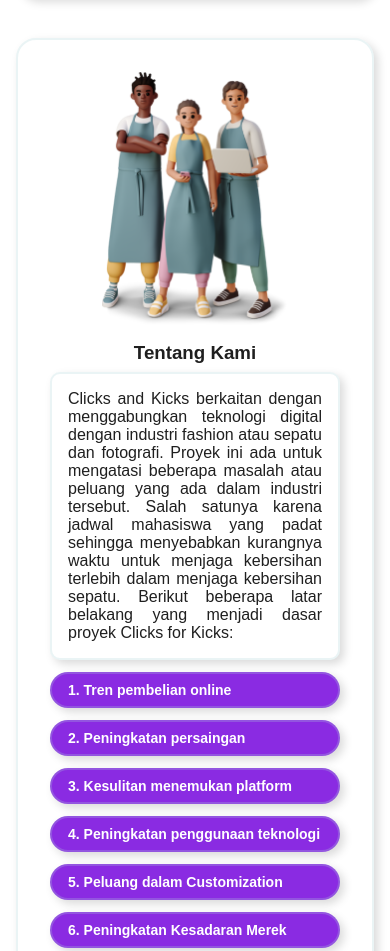
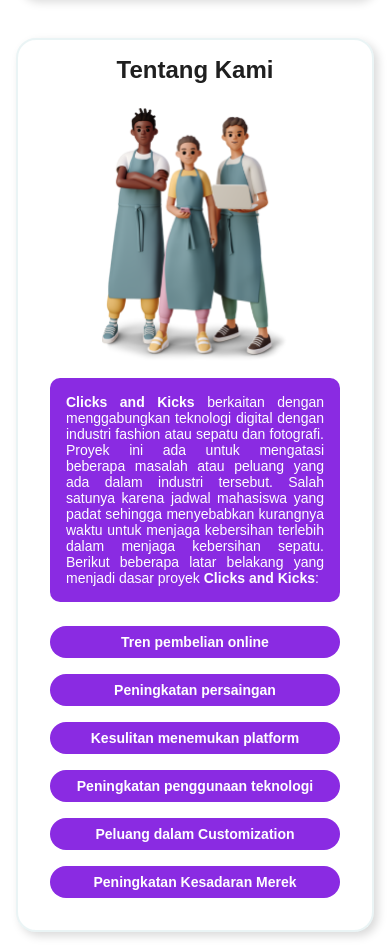
Before and after one commit to SoLiDinity/cfk-beta, a website built with webpack: page src/templates/index.html in a window 390 px wide. Shown: the part 551-1502 px from the top of the page. Built offline with nearby package versions, Linux system fonts and the light colour scheme; files whose address does not match are found by name.

Commit message:
Updated the HTML and CSS to current progress

```diff
--- a/src/styles/main.css
+++ b/src/styles/main.css
@@ -213,47 +213,60 @@
 
 /*About Section*/
 
-#aboutSection {
+#aboutSection h1{
+  color: var(--secondary);
+  margin-bottom: .5rem;
+  font-size: 24px;
+  text-align: center;
+}
+
+.about-container{
+  width: 100%;
   display: grid;
   grid-template-columns: 1fr 2fr;
   align-items: center;
   justify-content: center;
 }
 
-#aboutSection img{
+.about-container img{
   width: 80%;
+  min-width: 00px;
   padding: 1rem 1vw;
 }
 
-#aboutSection h1{
-  margin-bottom: .5rem;
+.about-container article p{
+  padding: 1rem;
+  border-radius: 10px;
+  background-color: var(--accent-color);
+  color: white;
+  font-size: clamp(14px, 1vw, 800px);
+  text-align: justify;
 }
 
-#aboutSection article p{
-  padding: 1rem;
-  border-radius: 10px;
-  color: var(--secondary);
-  box-shadow: 4px 4px 10px rgb(0, 0, 0, 0.15);
-  border: 2px solid var(--border-color);
+.about-container article p strong{
+  color: white;
 }
 
-#aboutSection article ul{
-  list-style: inside;
-  list-style-type: decimal;
+.about-container article ul{
+  margin-top: 1.5rem;
+  display: grid;
+  grid-template-columns: 1fr 1fr;
+  gap: 1rem;
+  margin-bottom: 1rem;
 }
 
-#aboutSection article ul li{
-  margin: .75rem 0;
+.about-container article ul li{
   width: 100%;
-  max-width: 450px;
   padding: .5rem 1rem;
   border-radius: 50px;
   color: var(--secondary);
-  box-shadow: 4px 4px 10px rgb(0, 0, 0, 0.15);
-  border: 2px solid var(--border-color);
   font-weight: bold;
   background-color: var(--accent-color);
   color: white;
+  display: flex;
+  justify-content: center;
+  align-items: center;
+  text-align: center;
 }
 
 
--- a/src/styles/responsive.css
+++ b/src/styles/responsive.css
@@ -100,6 +100,11 @@
     max-width: 275px;
   }
 
+  .about-container {
+    display: flex;
+    flex-direction: column;
+  }
+
   #mainSection article {
     width: 100%;
     justify-content: center;
@@ -111,29 +116,16 @@
     text-align: center;
   }
 
-  #aboutSection {
-    display: flex;
-    flex-direction: column;
-  }
-
-  #aboutSection h1{
-    text-align: center;
-  }
-
-  #aboutSection img{
+  .about-container img{
     padding: 1rem;
   }
 
-  #aboutSection article{
-    margin-bottom: 1rem;
+  .about-container article ul{
+    grid-template-columns: 1fr;
+    grid-template-rows: 1fr;
   }
 
-  #aboutSection article p {
-    text-align: justify;
-    font-size: 16px;
-  }
-
-  #aboutSection article ul li {
+  .about-container article ul li {
     font-size: 14px;
   }
 }
--- a/src/templates/index.html
+++ b/src/templates/index.html
@@ -53,17 +53,18 @@
       </section>
 
       <section id="aboutSection">
-        <img src="images/young people in the aprons with gadgets.png" alt="" />
+        <h1>Tentang Kami</h1>
+        <div class="about-container">
+          <img src="images/young people in the aprons with gadgets.png" alt="" />
         <article>
-          <h1>Tentang Kami</h1>
           <p>
-            Clicks and Kicks berkaitan dengan menggabungkan teknologi digital
+            <strong>Clicks and Kicks</strong> berkaitan dengan menggabungkan teknologi digital
             dengan industri fashion atau sepatu dan fotografi. Proyek ini ada
             untuk mengatasi beberapa masalah atau peluang yang ada dalam
             industri tersebut. Salah satunya karena jadwal mahasiswa yang padat
             sehingga menyebabkan kurangnya waktu untuk menjaga kebersihan
             terlebih dalam menjaga kebersihan sepatu. Berikut beberapa latar
-            belakang yang menjadi dasar proyek Clicks for Kicks:
+            belakang yang menjadi dasar proyek <strong>Clicks and Kicks</strong>:
           </p>
           <ul>
             <li>Tren pembelian online</li>
@@ -74,6 +75,7 @@
             <li>Peningkatan Kesadaran Merek</li>
           </ul>
         </article>
+        </div>
       </section>
 
       <section id="serviceSection">
```
